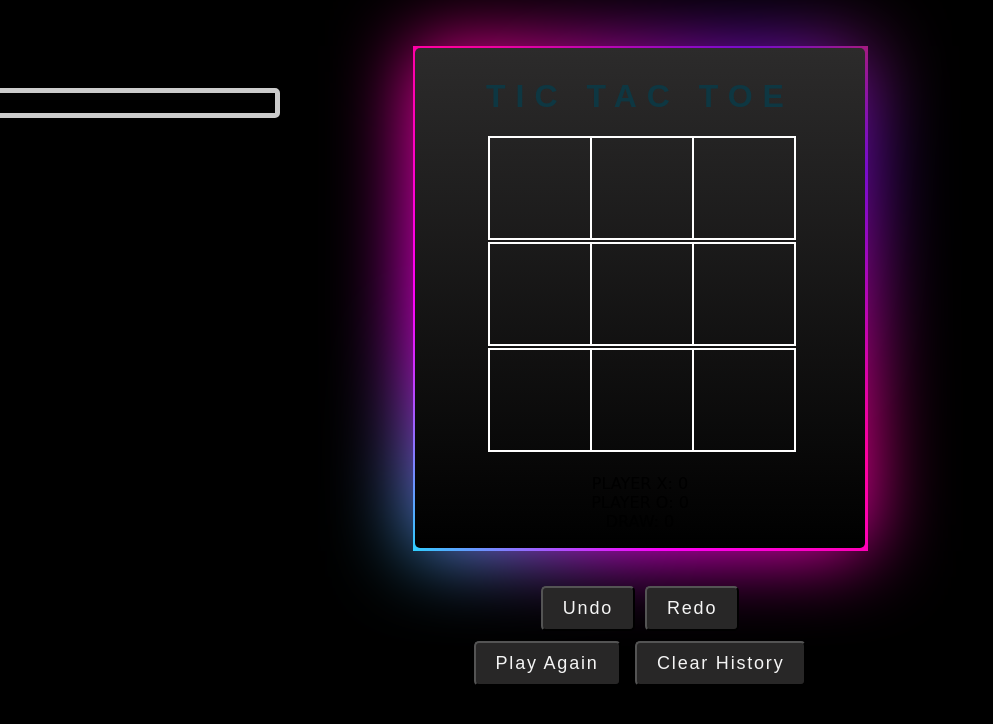
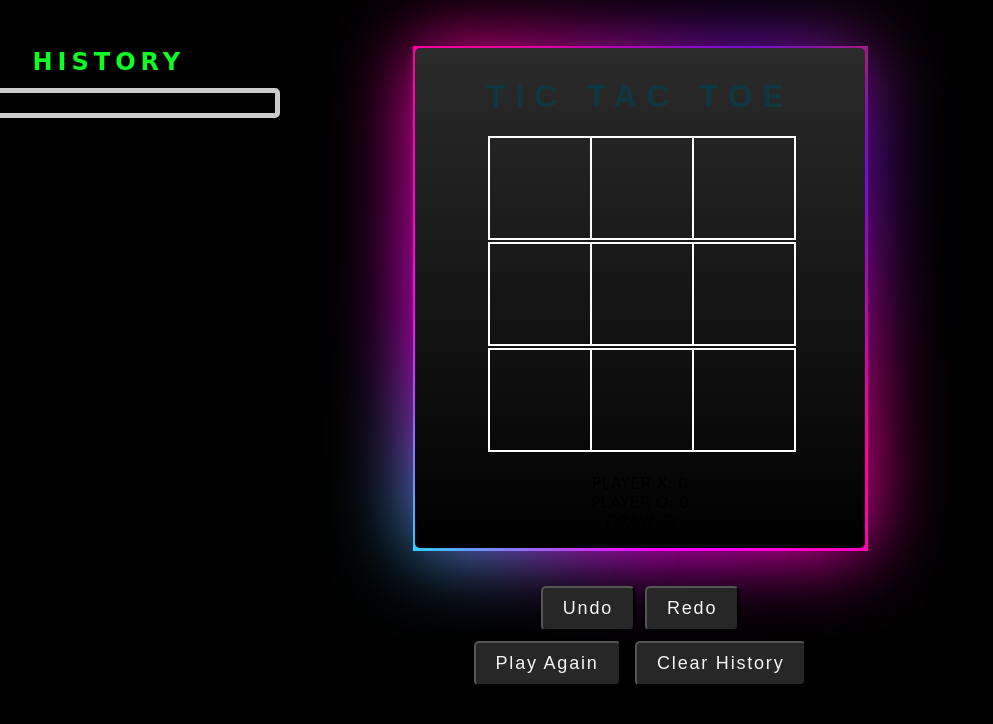
Before and after one commit to alasawtsoh/Tic-Tac-Toe, a plain HTML site: page index.html in a window 1280 px wide. Shown: the whole page, without its empty margins (0-993 px from the left). Drawn offline with Linux system fonts and the light colour scheme; a web font is replaced by a local one.

Commit message:
final tictac

```diff
--- a/index.html
+++ b/index.html
@@ -39,6 +39,7 @@
    <button class="rest" style="--clr:#495f70" onclick="resetBoard()">Play Again</button>
    <button class="clear" style="--clr:#495f70" onclick="clearHistory()">Clear History</button>
    </a>
+   <h2>History</h2>
    <div id="historyLog" class="history"></div>
   <script src="./app.js"></script>
 
--- a/style.css
+++ b/style.css
@@ -58,6 +58,20 @@ width: 100%;
  animation: cool 5s linear infinite;
 }
 
+
+h2 {
+  display: flex;
+  font-family: 'Bungee Spice', cursive;
+  position: absolute;
+  letter-spacing: 5px;
+  color: #0bff23;
+  text-transform: uppercase;
+  margin-top: 0px;
+  top: 0;
+  right: 85%;
+   width: 100%;
+
+  }
 
 
 .score1 {
@@ -206,7 +220,25 @@ button {
   align-self: start; /* Align the history log to the start (top) of the container */
 }
 
+/* @keyframes h2
+{
+  0%,18%,20%,50.1%,60%,65.1%,80%,90.1%,92%
+  {
+    color: #0e3742;
+    box-shadow: none;
+  }
+  18.1%,20.1%,30%,50%,60.1%,65%,80.1%,90%,92.1%,100%
+  {
+    color:  #ebff14 ; ;
+    box-shadow: 0 0 10px #03bcf4,
+    0 0 20px #03bcf4
+    0 0 40px #03bcf4
+    0 0 80px #03bcf4
+    0 0 160px #03bcf4;
 
+  }
+
+} */
 
 
 
@@ -219,7 +251,7 @@ button {
   }
   18.1%,20.1%,30%,50%,60.1%,65%,80.1%,90%,92.1%,100%
   {
-    color: #0FFF50 ;
+    color: #0ecd41 ;
     box-shadow: 0 0 10px #03bcf4,
     0 0 20px #03bcf4
     0 0 40px #03bcf4
@@ -227,8 +259,12 @@ button {
     0 0 160px #03bcf4;
 
   }
+/* color: #ebff14 ; */
+}
 
-}
+
+
+
 
 @keyframes animate{
   0%{
```
